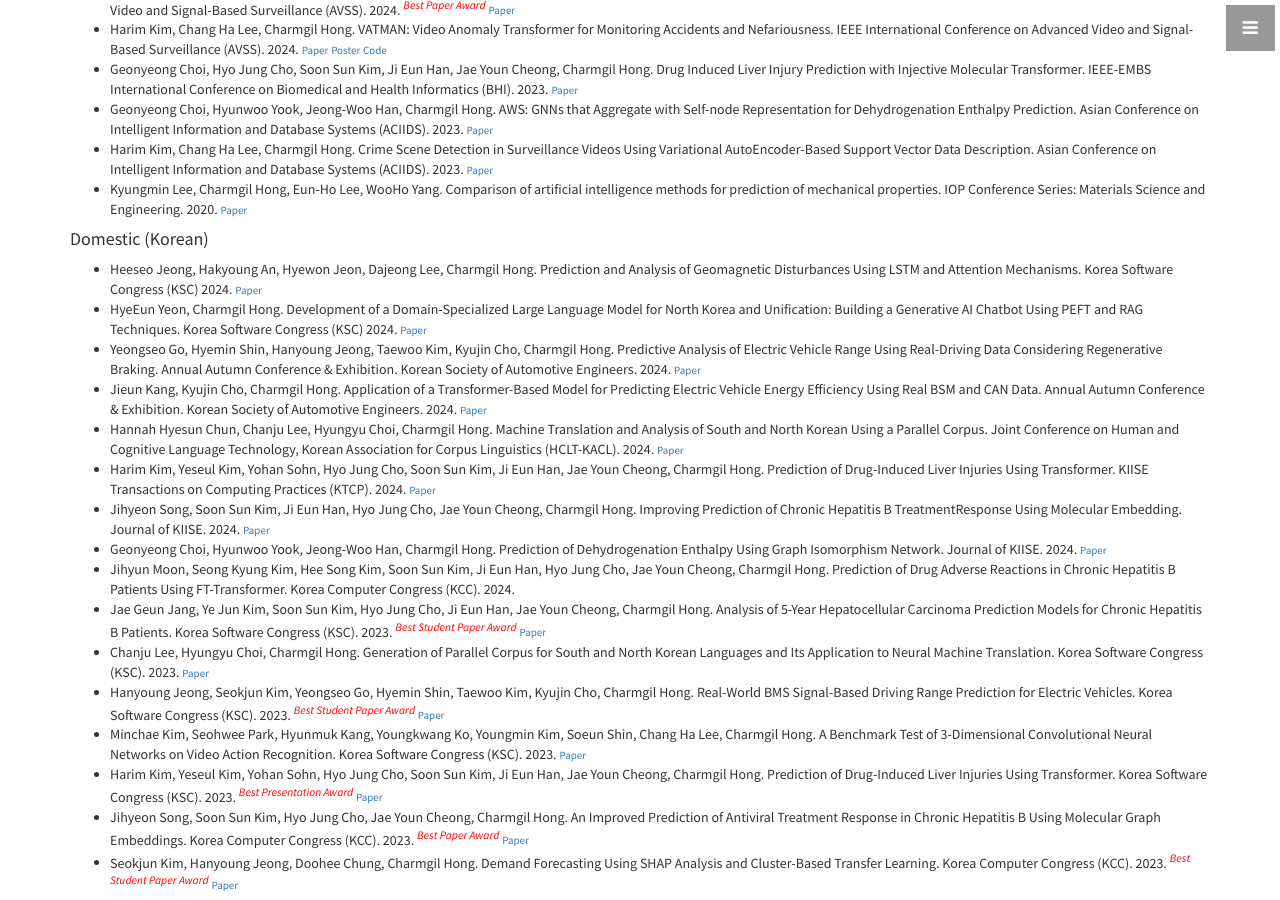
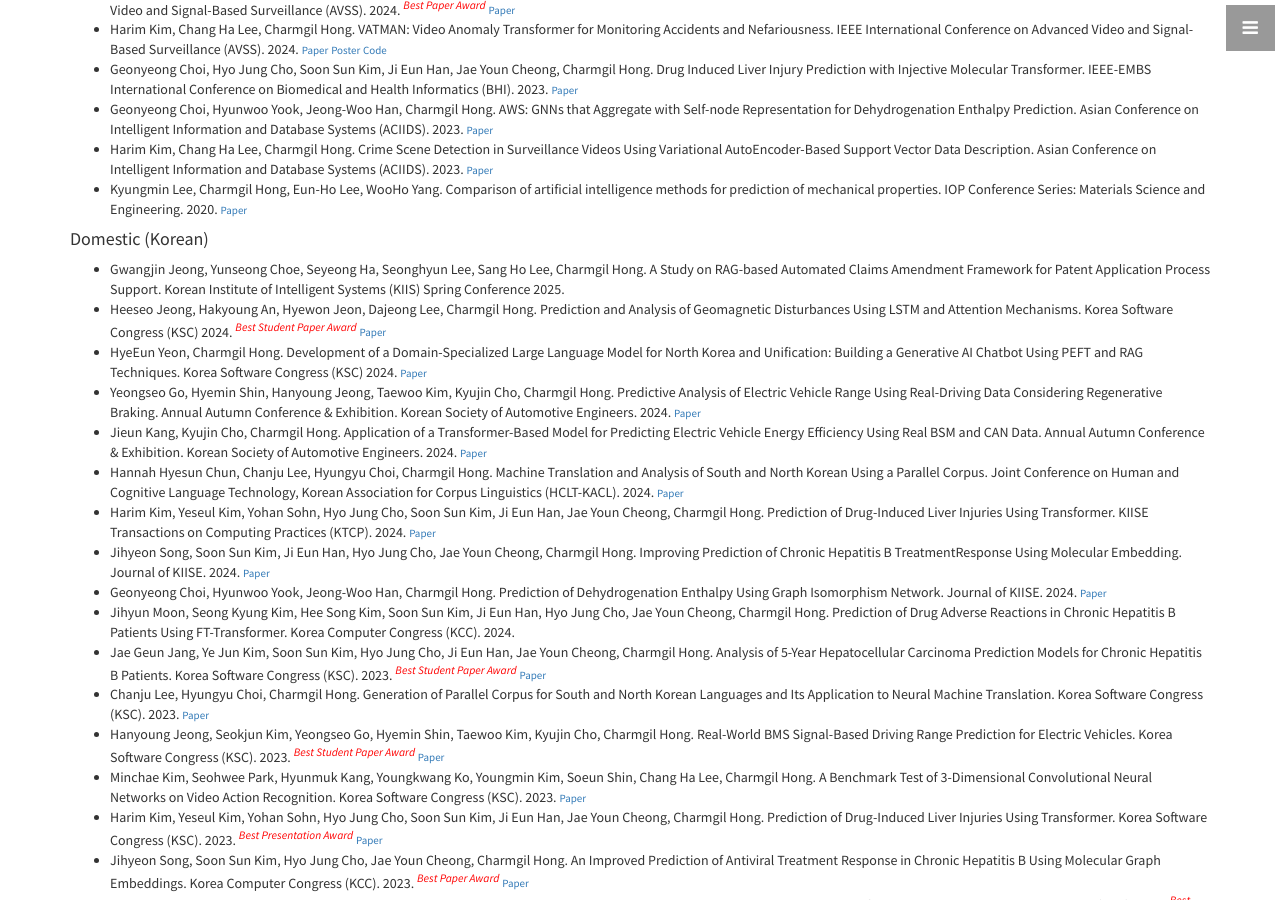
Before and after one commit to nth221/nth221.github.io, a Jekyll site: the page built from index.html, in a window 1280 px wide and 900 px high, scrolled down 3672 px. Built offline with Jekyll 4.4.1, drawn with Linux system fonts in a browser that asks for light colours.

Commit message:
modified:   _includes/portfolio.html

```diff
--- a/_includes/portfolio.html
+++ b/_includes/portfolio.html
@@ -21,7 +21,8 @@
             </ul>
             <h4>Domestic (Korean)</h4>
             <ul class="publication-list">
-              <li>Heeseo Jeong, Hakyoung An, Hyewon Jeon, Dajeong Lee, Charmgil Hong. Prediction and Analysis of Geomagnetic Disturbances Using LSTM and Attention Mechanisms. Korea Software Congress (KSC) 2024. <span class="res"><a href="https://www.dbpia.co.kr/journal/articleDetail?nodeId=NODE12042262" target="_blank">Paper</a></span></li>
+              <li>Gwangjin Jeong, Yunseong Choe, Seyeong Ha, Seonghyun Lee, Sang Ho Lee, Charmgil Hong. A Study on RAG-based Automated Claims Amendment Framework for Patent Application Process Support. Korean Institute of Intelligent Systems (KIIS) Spring Conference 2025.</li>
+              <li>Heeseo Jeong, Hakyoung An, Hyewon Jeon, Dajeong Lee, Charmgil Hong. Prediction and Analysis of Geomagnetic Disturbances Using LSTM and Attention Mechanisms. Korea Software Congress (KSC) 2024. <span class="award"><em>Best Student Paper Award</em></span> <span class="res"><a href="https://www.dbpia.co.kr/journal/articleDetail?nodeId=NODE12042262" target="_blank">Paper</a></span></li>
               <li>HyeEun Yeon, Charmgil Hong. Development of a Domain-Specialized Large Language Model for North Korea and Unification: Building a Generative AI Chatbot Using PEFT and RAG Techniques. Korea Software Congress (KSC) 2024. <span class="res"><a href="https://www.dbpia.co.kr/journal/articleDetail?nodeId=NODE12042265" target="_blank">Paper</a></span></li>
               <li>Yeongseo Go, Hyemin Shin, Hanyoung Jeong, Taewoo Kim, Kyujin Cho, Charmgil Hong. Predictive Analysis of Electric Vehicle Range Using Real-Driving Data Considering Regenerative Braking. Annual Autumn Conference & Exhibition. Korean Society of Automotive Engineers. 2024. <span class="res"><a href="https://www.dbpia.co.kr/journal/articleDetail?nodeId=NODE12047700" target="_blank">Paper</a></span></li>
               <li>Jieun Kang, Kyujin Cho, Charmgil Hong. Application of a Transformer-Based Model for Predicting Electric Vehicle Energy Efficiency Using Real BSM and CAN Data. Annual Autumn Conference & Exhibition. Korean Society of Automotive Engineers. 2024. <span class="res"><a href="https://www.dbpia.co.kr/journal/articleDetail?nodeId=NODE12047701" target="_blank">Paper</a></span></li>
```
